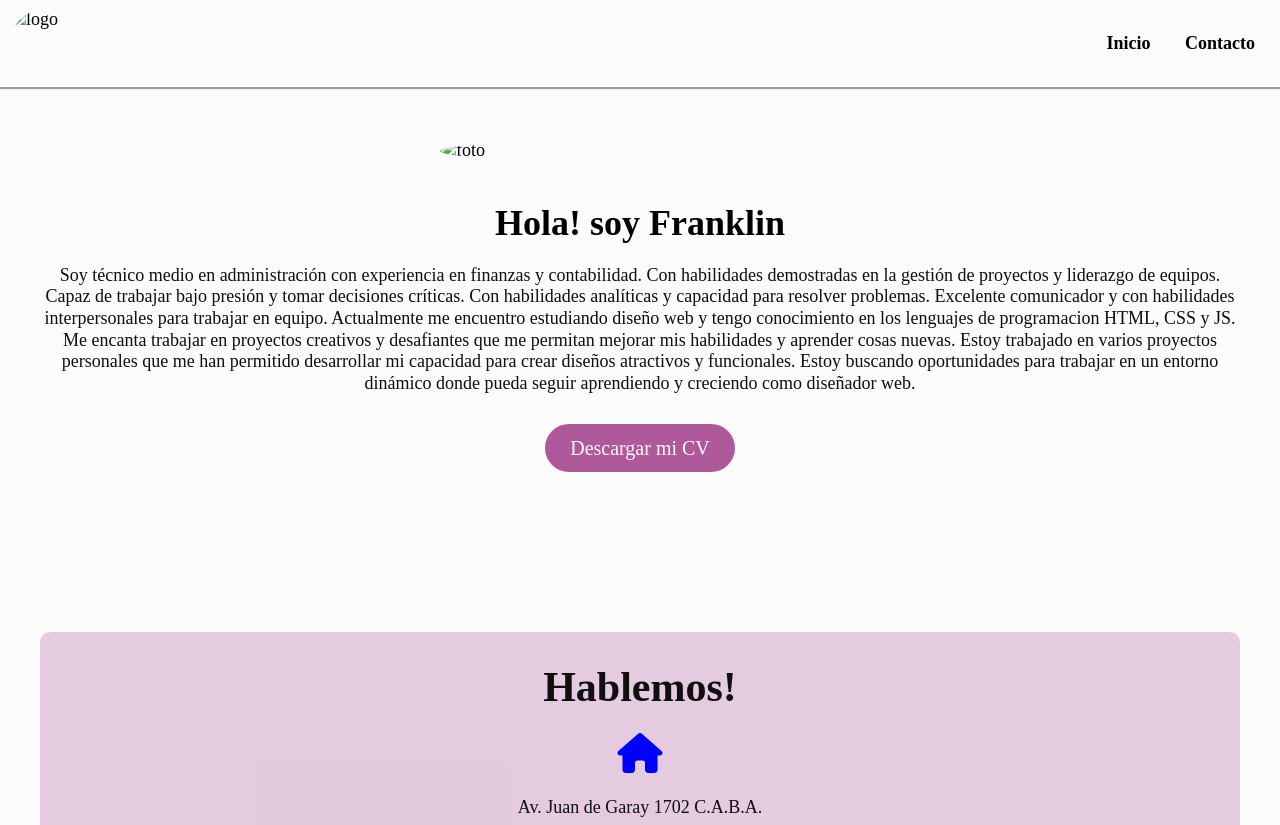
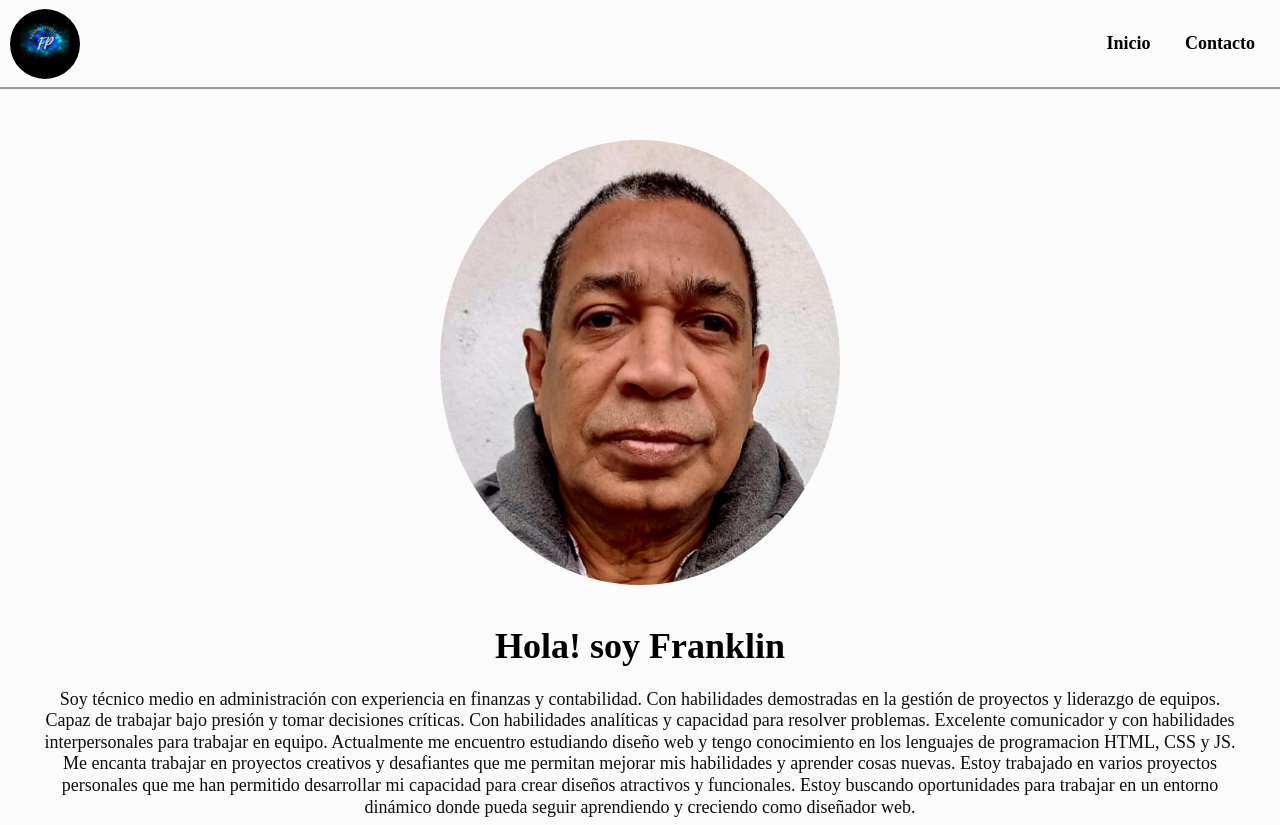
Before and after one commit to Franklin1962/proyecto-1-cod-latam, a plain HTML site: page index.html in a window 1280 px wide. Shown: the top 825 px of the page. Drawn offline with Linux system fonts and the light colour scheme; the site is published under a folder, as on GitHub Pages, so addresses that start at the root find nothing.

Commit message:
mi sexto commit

```diff
--- a/index.html
+++ b/index.html
@@ -17,7 +17,7 @@
 
     <header>
         <div class="logo">
-            <img src="/img/Logo Franklin.png"  alt="logo">
+            <img src="./img/Logo Franklin.png"  alt="logo">
         </div>
         <nav>
             <a href="#Inicio" class="nav-link">Inicio</a>
@@ -28,7 +28,7 @@
         <main>
         <section id="inicio">
             <figure>
-                <img src="/img/Foto-personal.jpg" alt="foto" >
+                <img src="./img/Foto-personal.jpg" alt="foto" >
             </figure>
                 <h1>Hola! soy Franklin</h1>
                     <p> Soy técnico medio en administración con experiencia en finanzas y contabilidad. Con habilidades demostradas en la gestión de proyectos y liderazgo de equipos. Capaz de trabajar bajo presión y tomar decisiones críticas. Con habilidades analíticas y capacidad para resolver problemas. Excelente comunicador y con habilidades interpersonales para trabajar en equipo.
@@ -37,7 +37,7 @@
                     </p>
 
                 <div class="descarga">
-                    <a href="/Curriculun.pdf"> Descargar mi CV </a>
+                    <a href="./Curriculun.pdf"> Descargar mi CV </a>
                 </div>
 
         </section>
```
